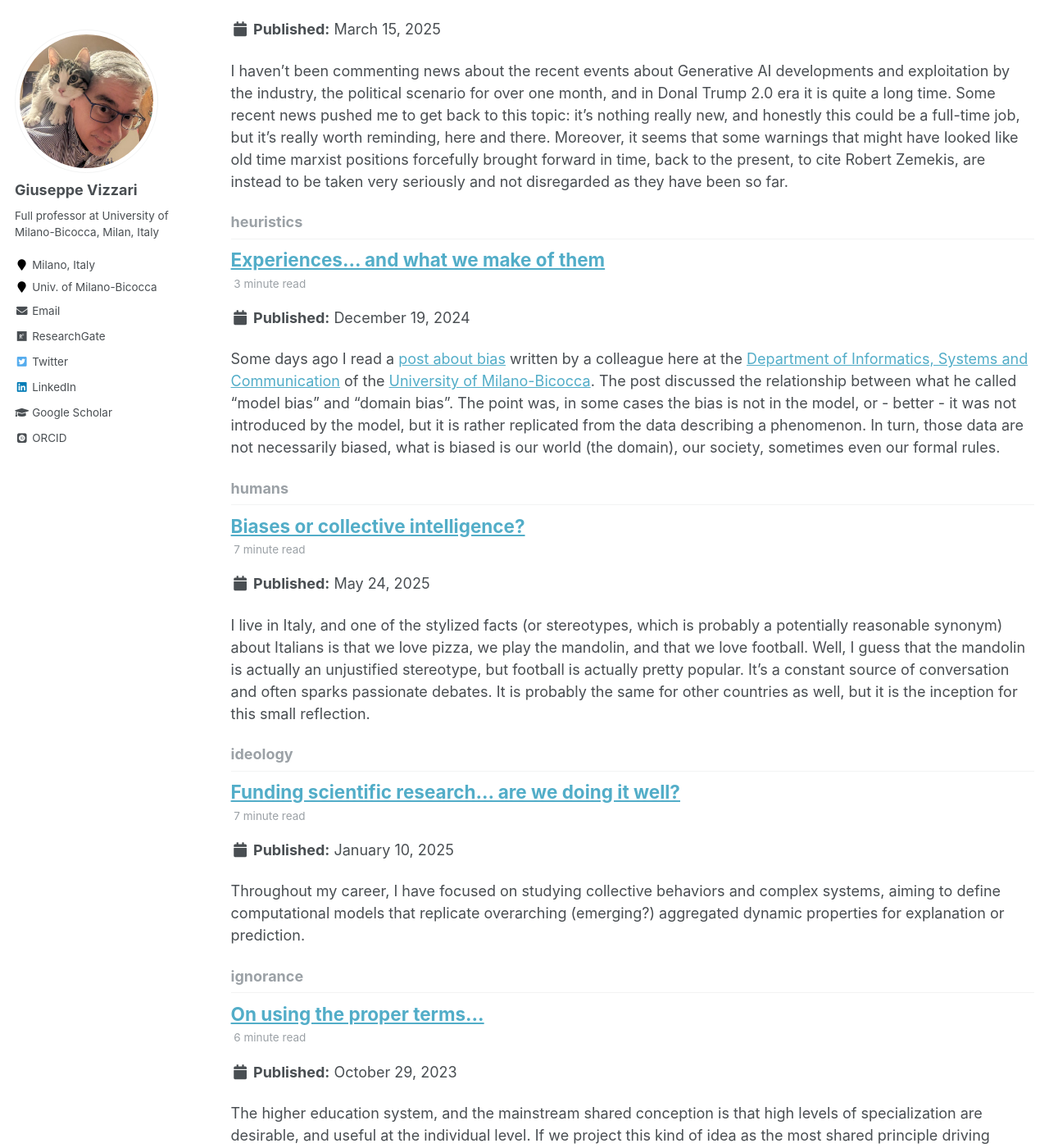
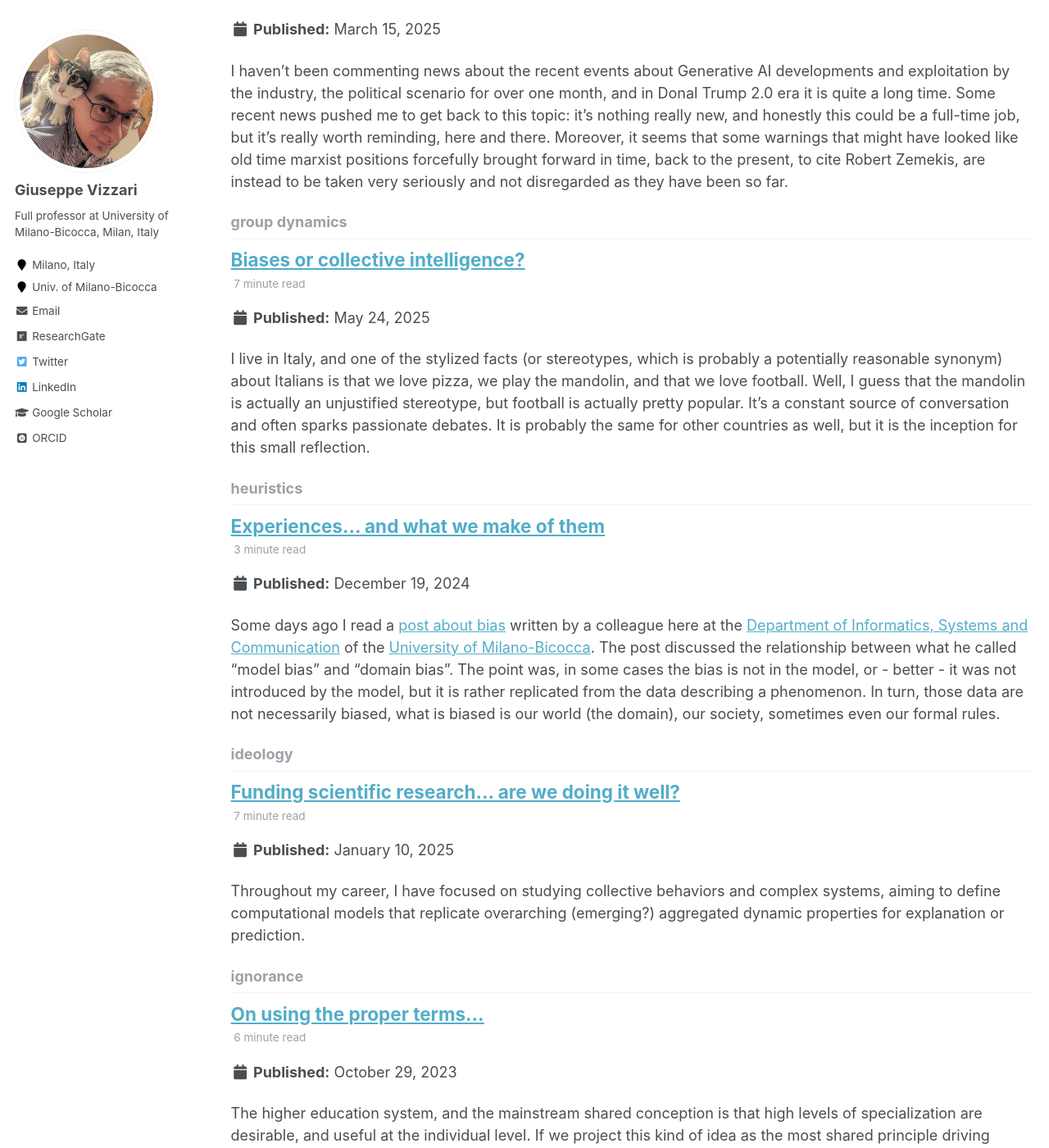
Before and after one commit to GiuseppeVizzari/GiuseppeVizzari.github.io, a Jekyll site: the page built from _pages/tag-archive.html, in a window 1280 px wide and 1400 px high, scrolled down 12598 px. Shown: the whole window at 82% size. Built offline with Jekyll 4.4.1, drawn with Linux system fonts in a browser that asks for light colours; some web fonts are replaced.

Commit message:
changed keywords

```diff
--- a/_posts/2025-5-24-Biases-we-are-made-up-of.md
+++ b/_posts/2025-5-24-Biases-we-are-made-up-of.md
@@ -5,7 +5,7 @@ date: 2025-5-24
 permalink: /posts/2025/5/Biases-we-are
 tags:
   - biases
-  - humans
+  - group dynamics
   - management
   - academia
 ---
```
